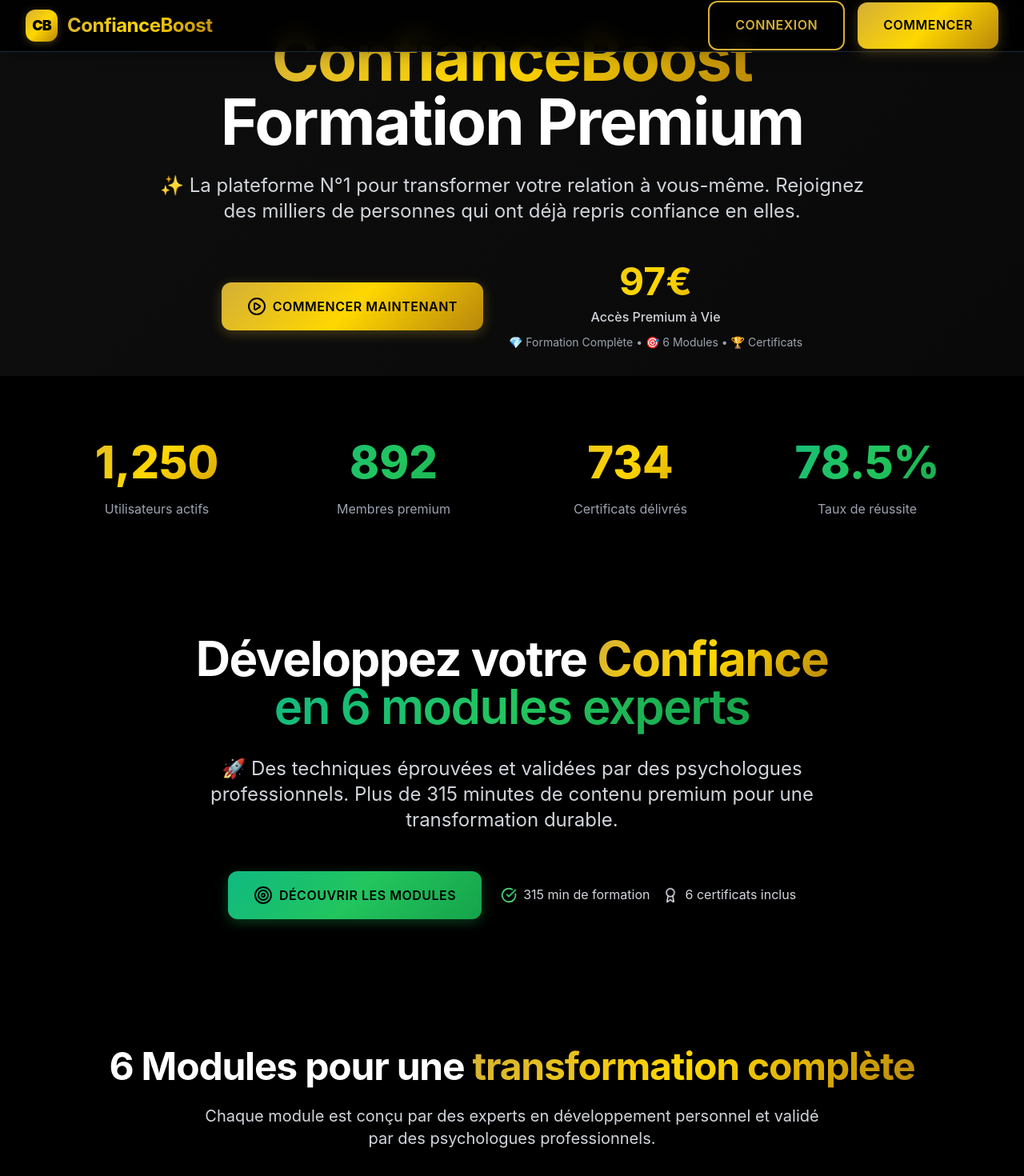
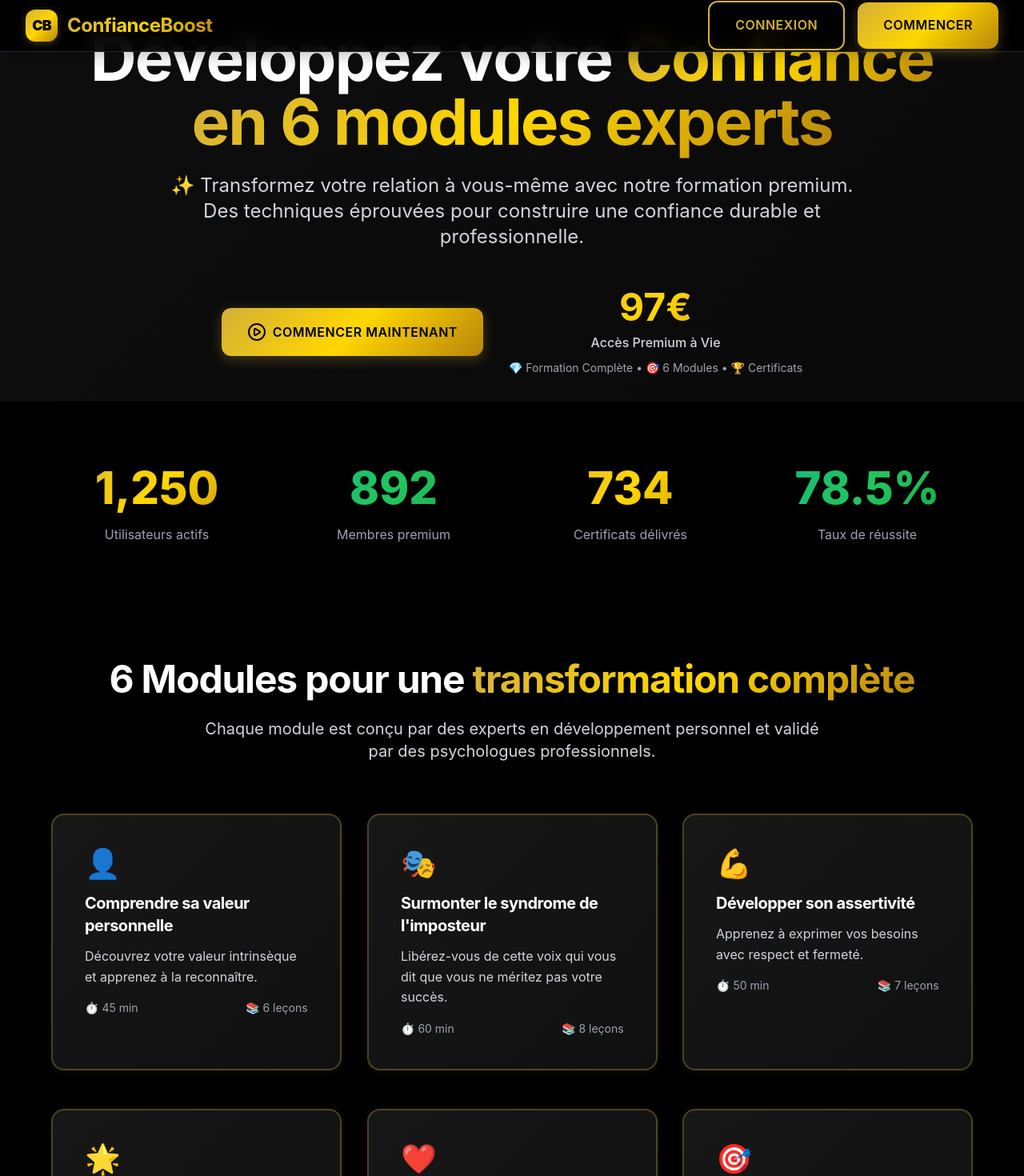
Before and after one commit to zemzem69/confianceboost, a React (Create React App) app in the folder frontend/: page / in a window 1280 px wide. Shown: the top 1470 px of the page at 80% size. Built offline with nearby package versions, Linux system fonts and the light colour scheme; no server answers.

Commit message:
auto-commit for 828deabd-fdce-4fc5-aa1d-542e4e2e502f

```diff
--- a/frontend/src/pages/HomePage.js
+++ b/frontend/src/pages/HomePage.js
@@ -151,15 +151,16 @@ const HomePage = () => {
         <div className="max-w-6xl mx-auto text-center">
           <div className="mb-8">
             <h1 className="text-5xl md:text-7xl font-bold mb-6 animate-fade-in-up">
+              Développez votre{' '}
               <span className="gold-gradient-text">
-                ConfianceBoost
+                Confiance
               </span>
               <br />
-              <span className="text-white">Formation Premium</span>
+              <span className="gold-gradient-text">en 6 modules experts</span>
             </h1>
             <p className="text-xl md:text-2xl text-gray-300 mb-12 max-w-4xl mx-auto animate-fade-in-up">
-              ✨ La plateforme N°1 pour transformer votre relation à vous-même.
-              Rejoignez des milliers de personnes qui ont déjà repris confiance en elles.
+              ✨ Transformez votre relation à vous-même avec notre formation premium.
+              Des techniques éprouvées pour construire une confiance durable et professionnelle.
             </p>
           </div>
 
@@ -196,41 +197,6 @@ const HomePage = () => {
             <div className="animate-fade-in-scale">
               <div className="stat-counter success">{stats.average_completion_rate}%</div>
               <div className="text-gray-400">Taux de réussite</div>
-            </div>
-          </div>
-        </div>
-      </section>
-
-      {/* Section Développez votre confiance - REPOSITIONNÉE ICI */}
-      <section className="py-20 px-4">
-        <div className="max-w-6xl mx-auto text-center">
-          <h2 className="text-4xl md:text-6xl font-bold mb-8 animate-fade-in-up">
-            Développez votre{' '}
-            <span className="gold-gradient-text">
-              Confiance
-            </span>
-            <br />
-            <span className="text-success">en 6 modules experts</span>
-          </h2>
-          <p className="text-xl md:text-2xl text-gray-300 mb-12 max-w-4xl mx-auto animate-fade-in-up">
-            🚀 Des techniques éprouvées et validées par des psychologues professionnels.
-            Plus de 315 minutes de contenu premium pour une transformation durable.
-          </p>
-
-          <div className="flex flex-col sm:flex-row gap-6 justify-center items-center animate-fade-in-up">
-            <Link to="/auth?tab=register" className="btn-success text-lg px-8 py-4">
-              <Target className="w-6 h-6" />
-              Découvrir les Modules
-            </Link>
-            <div className="flex items-center gap-4 text-gray-300">
-              <div className="flex items-center gap-2">
-                <CheckCircle className="w-5 h-5 text-green-400" />
-                <span>315 min de formation</span>
-              </div>
-              <div className="flex items-center gap-2">
-                <Award className="w-5 h-5 text-premium" />
-                <span>6 certificats inclus</span>
-              </div>
             </div>
           </div>
         </div>
```
